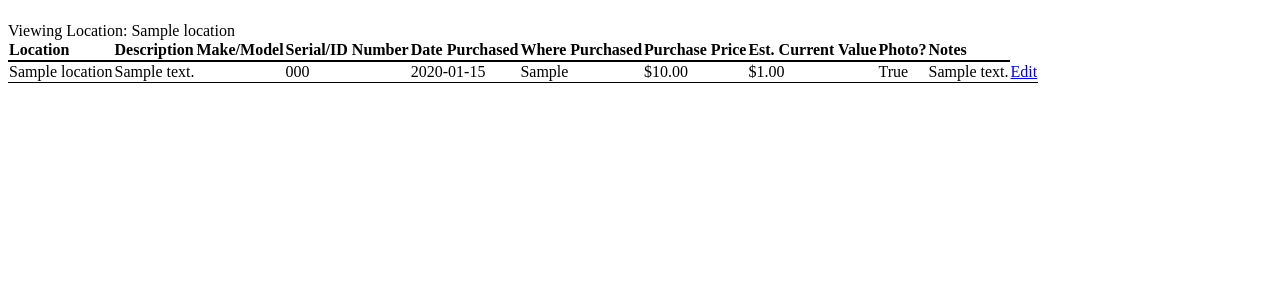
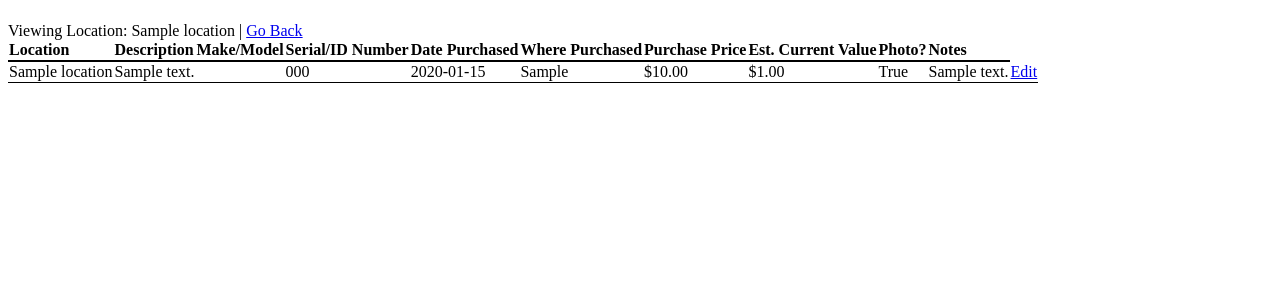
Before and after one commit to prplecake/propriete, a Django app: page /inventory/locations/1/ in a window 1280 px wide. Shown: the part 58-358 px from the top of the page. Run offline with Django 3.2, Linux system fonts and the light colour scheme; a user stored in the database is signed in; tables that the repository leaves empty hold one stand-in row (values such as "Sample post").

Commit message:
Add "Go Back" link to location detail

```diff
--- a/inventory/templates/inventory/location_detail.html
+++ b/inventory/templates/inventory/location_detail.html
@@ -2,7 +2,7 @@
 {% load humanize %}
 
 {% block content %}
-Viewing Location: {{location}}
+Viewing Location: {{location}} | <a href="{% url 'inventory:location_list' %}">Go Back</a>
 {% if item_list %}
 <table class="inventory_list">
 	<thead>
```
